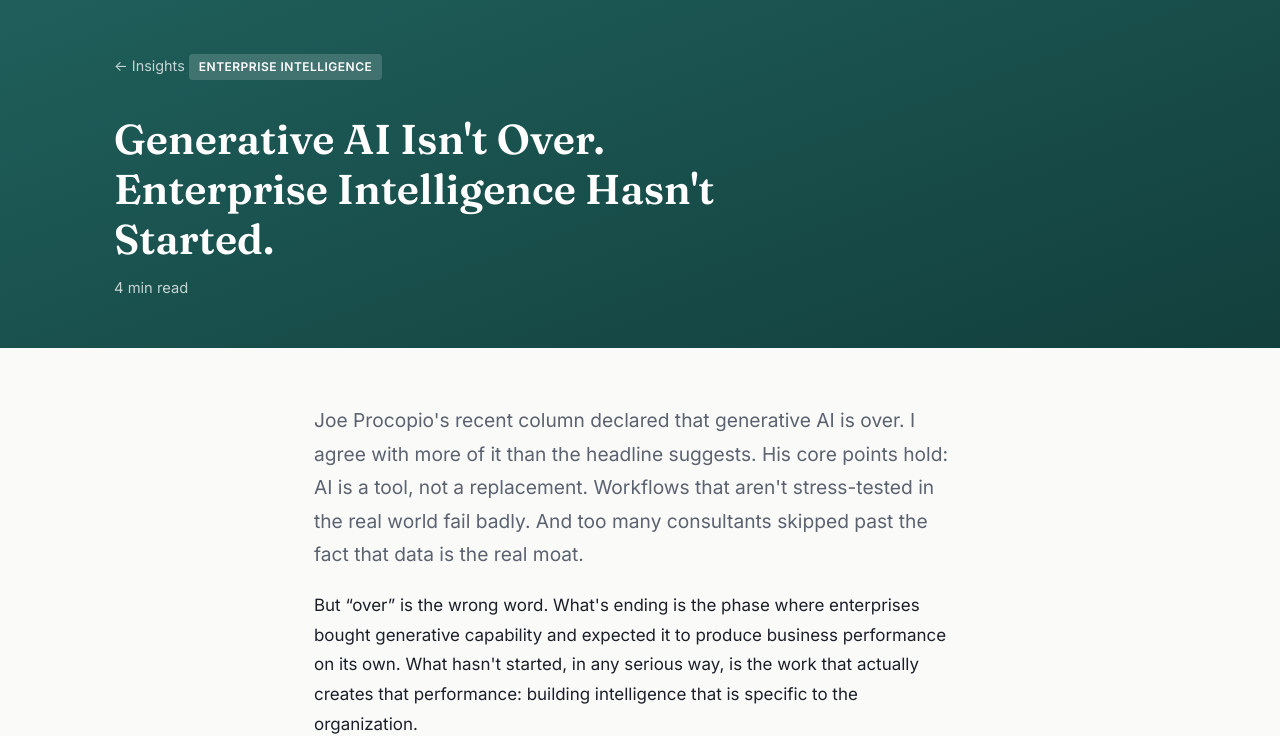
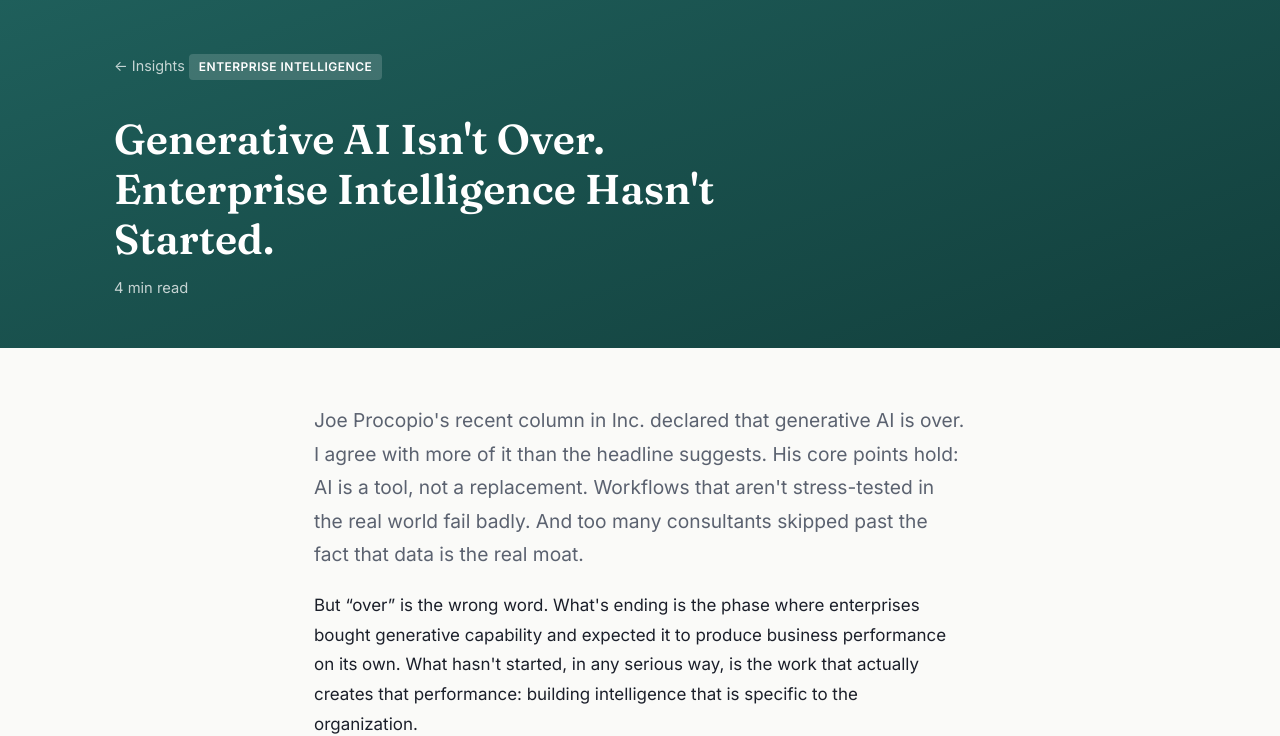
Before and after one commit to murthymln17/Murthymalapaka-website, a website: page insights/enterprise-intelligence-hasnt-started/index.html in a window 1280 px wide. Shown: the part 74-810 px from the top of the page. Drawn offline with Linux system fonts and the light colour scheme.

Commit message:
Link the Inc. column in the enterprise intelligence article (#57)
Claude-Session: https://claude.ai/code/session_01B7i8JwApen5m8FsZNJzp3d

Co-authored-by: Claude <noreply@anthropic.com>

```diff
--- a/insights/enterprise-intelligence-hasnt-started/index.html
+++ b/insights/enterprise-intelligence-hasnt-started/index.html
@@ -100,7 +100,7 @@
 
   <article class="article-body">
     <div class="container" style="max-width: 700px;">
-      <p class="lede">Joe Procopio's recent column declared that generative AI is over. I agree with more of it than the headline suggests. His core points hold: AI is a tool, not a replacement. Workflows that aren't stress-tested in the real world fail badly. And too many consultants skipped past the fact that data is the real moat.</p>
+      <p class="lede">Joe Procopio's <a href="https://www.inc.com/joe-procopio/generative-ai-is-over-in-case-that-wasnt-clear/91392009" target="_blank" rel="noopener">recent column in Inc.</a> declared that generative AI is over. I agree with more of it than the headline suggests. His core points hold: AI is a tool, not a replacement. Workflows that aren't stress-tested in the real world fail badly. And too many consultants skipped past the fact that data is the real moat.</p>
 
       <p>But &ldquo;over&rdquo; is the wrong word. What's ending is the phase where enterprises bought generative capability and expected it to produce business performance on its own. What hasn't started, in any serious way, is the work that actually creates that performance: building intelligence that is specific to the organization.</p>
 
```
